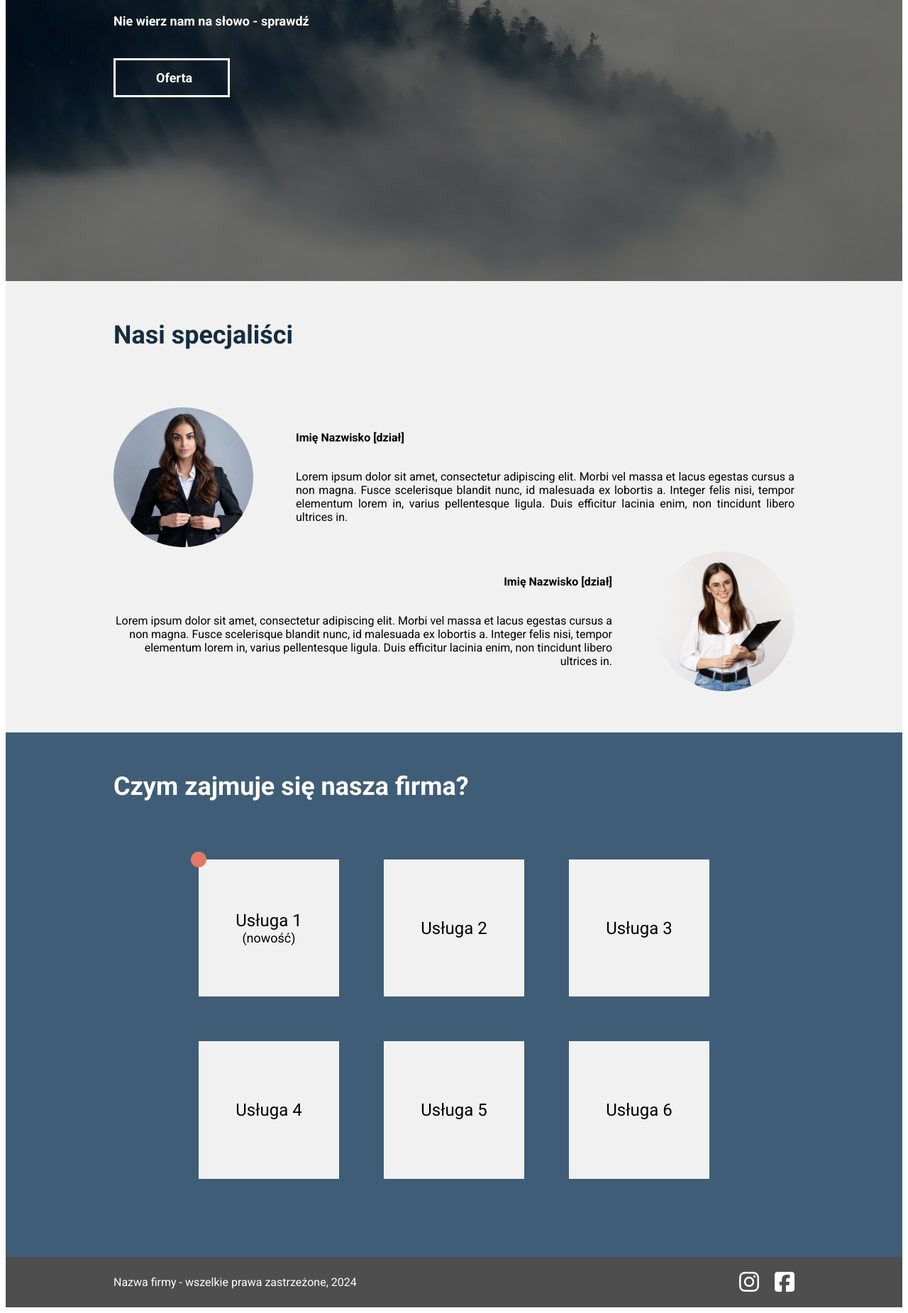
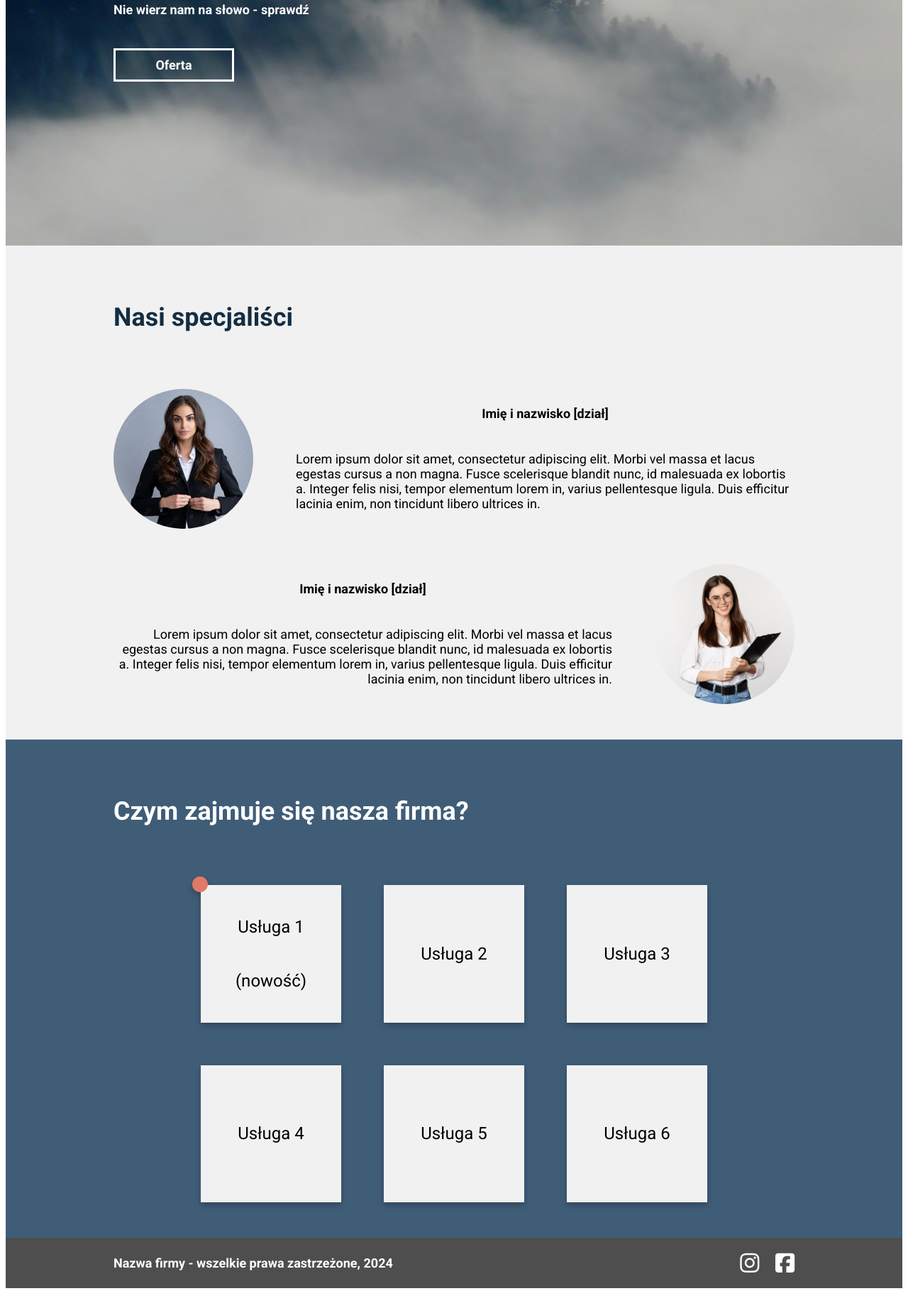
Before and after one commit to dominikpastuszka/myfirstwebsite, a plain HTML site: page index.html in a window 1280 px wide. Shown: the part 462-2312 px from the top of the page at 71% size. After the commit the page ends 2285 px from the top, so only its background shows below. Drawn offline with Linux system fonts and the light colour scheme.

Commit message:
poprawka calego kodu

```diff
--- a/index.html
+++ b/index.html
@@ -2,75 +2,67 @@
 <html lang="pl">
   <head>
     <meta charset="UTF-8" />
-    <meta
-      name="viewport"
-      content="width=device-width, initial-scale=1.0, user-scalable=no, minimum-scale=1.0, maximum-scale=1.0"
-    />
-    <meta
-      name="description"
-      content="First, basic project using HTML and CSS."
-    />
-    <title>Project 1</title>
-    <link rel="stylesheet" href="reset.css" />
-    <link rel="stylesheet" href="style.css" />
+    <meta name="viewport" content="width=device-width, initial-scale=1.0" />
     <link rel="preconnect" href="https://fonts.googleapis.com" />
     <link rel="preconnect" href="https://fonts.gstatic.com" crossorigin />
     <link
       href="https://fonts.googleapis.com/css2?family=Roboto:wght@400;700&display=swap"
       rel="stylesheet"
     />
+    <link rel="stylesheet" href="reset.css" />
+    <link rel="stylesheet" href="style.css" />
     <script
-      src="https://kit.fontawesome.com/4bd1b82178.js"
+      src="https://kit.fontawesome.com/59aaef6d1c.js"
       crossorigin="anonymous"
     ></script>
+    <title>Projekt 1</title>
   </head>
   <body>
-    <nav class="nav-panel">
-      <div class="box-container nav-panel">
-        <p class="nav-panel-company">Moja firma</p>
-        <ul class="nav-panel-navigation">
-          <li><a href="#about-us">O nas</a></li>
-          <li><a href="#offer">Oferta</a></li>
-          <li><a href="#" class="nav-contact">Kontakt</a></li>
+    <nav class="navigation">
+      <div class="container">
+        <a href="#" class="company-name">Moja firma</a>
+        <ul class="links-list">
+          <li><a href="#specialists" class="about">O nas</a></li>
+          <li><a href="#offers" class="offer">Oferta</a></li>
+          <li><a href="#" class="disabled">Kontakt</a></li>
         </ul>
       </div>
     </nav>
-    <header>
-      <div class="header-img">
-        <div class="header-img-shadow">
-          <div class="box-container header-landing-page">
-            <h1 class="title-large header-h1">
+    <header class="header">
+      <div class="shadow">
+        <div class="container">
+          <h1 class="header-title">
             Nasza firma oferuje najwyższej jakości produkty.
           </h1>
-            <p class="text-large header-p">Nie wierz nam na słowo - sprawdź</p>
-            <button onclick="document.location='#offer';">Oferta</button>
-          </div>
+          <h2 class="header-subtitle">Nie wierz nam na słowo - sprawdź</h2>
+          <a href="#offers" class="offer-btn">Oferta</a>
         </div>
       </div>
     </header>
-    <section id="about-us">
-      <div class="box-container div-flex">
-        <h2 class="title-large aside-h2">Nasi specjaliści</h2>
-        <div class="employees">
-          <div class="employees-img img1"></div>
-          <div class="employees-info">
-            <p class="employee-name">Imię Nazwisko [dział]</p>
-            <p class="employee-description">
-              Lorem ipsum dolor sit amet, consectetur adipiscing elit. Morbi vel
-              massa et lacus egestas cursus a non magna. Fusce scelerisque
+    <main>
+      <section class="specialists" id="specialists">
+        <div class="container">
+          <h2 class="specialists-subtitle">Nasi specjaliści</h2>
+          <div class="specialist">
+            <div class="specialist-img"></div>
+            <div class="specialist-info-wrapper">
+              <p class="specialist-name">Imię i nazwisko [dział]</p>
+              <p class="specialist-description">
+                Lorem ipsum dolor sit amet, consectetur adipiscing elit. Morbi
+                vel massa et lacus egestas cursus a non magna. Fusce scelerisque
                 blandit nunc, id malesuada ex lobortis a. Integer felis nisi,
                 tempor elementum lorem in, varius pellentesque ligula. Duis
                 efficitur lacinia enim, non tincidunt libero ultrices in.
               </p>
             </div>
           </div>
-        <div class="employees">
-          <div class="employees-img img2"></div>
-          <div class="employees-info">
-            <p class="employee-name">Imię Nazwisko [dział]</p>
-            <p class="employee-description">
-              Lorem ipsum dolor sit amet, consectetur adipiscing elit. Morbi vel
-              massa et lacus egestas cursus a non magna. Fusce scelerisque
+          <div class="specialist">
+            <div class="specialist-img"></div>
+            <div class="specialist-info-wrapper">
+              <p class="specialist-name">Imię i nazwisko [dział]</p>
+              <p class="specialist-description">
+                Lorem ipsum dolor sit amet, consectetur adipiscing elit. Morbi
+                vel massa et lacus egestas cursus a non magna. Fusce scelerisque
                 blandit nunc, id malesuada ex lobortis a. Integer felis nisi,
                 tempor elementum lorem in, varius pellentesque ligula. Duis
                 efficitur lacinia enim, non tincidunt libero ultrices in.
@@ -79,29 +71,42 @@
           </div>
         </div>
       </section>
-    <section id="offer">
-      <div class="box-container">
-        <h2 class="title-medium offer-h2">Czym zajmuje się nasza firma?</h2>
-        <div class="offer-info">
-          <div class="offer-box">
-            <p class="offer-p">
-              Usługa 1<span class="offer-news">(nowość)</span>
-            </p>
+      <section class="offers" id="offers">
+        <div class="container">
+          <h2 class="offers-subtitle">Czym zajmuje się nasza firma?</h2>
+          <div class="offers-wrapper">
+            <div class="box">
+              <div class="circle"></div>
+              <p class="new-offer">Usługa 1</p>
+              <p>(nowość)</p>
             </div>
-          <div class="offer-box"><p class="offer-p">Usługa 2</p></div>
-          <div class="offer-box"><p class="offer-p">Usługa 3</p></div>
-          <div class="offer-box"><p class="offer-p">Usługa 4</p></div>
-          <div class="offer-box"><p class="offer-p">Usługa 5</p></div>
-          <div class="offer-box"><p class="offer-p">Usługa 6</p></div>
+            <div class="box"><p>Usługa 2</p></div>
+            <div class="box"><p>Usługa 3</p></div>
+            <div class="box"><p>Usługa 4</p></div>
+            <div class="box"><p>Usługa 5</p></div>
+            <div class="box"><p>Usługa 6</p></div>
           </div>
         </div>
       </section>
+    </main>
     <footer class="footer">
-      <div class="box-container footer-info">
-        <p class="footer-p">Nazwa firmy - wszelkie prawa zastrzeżone, 2024</p>
-        <div class="footer-icons">
-          <a href="#"><i class="fa-brands fa-instagram fa-2x"></i></a>
-          <a href="#"><i class="fa-brands fa-square-facebook fa-2x"></i></a>
+      <div class="container">
+        <p>Nazwa firmy - wszelkie prawa zastrzeżone, 2024</p>
+        <div class="icons">
+          <a
+            href="https://instagram.com"
+            target="_blank"
+            rel="noopener nooreferrer"
+          >
+            <i class="fa-brands fa-instagram"></i>
+          </a>
+          <a
+            href="https://facebook.com"
+            target="_blank"
+            rel="noopener nooreferrer"
+          >
+            <i class="fa-brands fa-square-facebook"></i>
+          </a>
         </div>
       </div>
     </footer>
--- a/style.css
+++ b/style.css
@@ -6,125 +6,131 @@ body {
   font-family: "Roboto", sans-serif;
 }
 
-.text-large,
-button {
-  font-family: "Roboto", sans-serif;
-  font-weight: 700;
-  font-size: 18px;
-  line-height: 21px;
+a {
+  color: #ffffff;
+  text-decoration: none;
 }
 
-.title-large {
-  font-family: "Roboto", sans-serif;
+.container {
+  width: 92%;
+  margin: 0 auto;
+}
+
+.navigation {
+  height: 50px;
+  background: #4e4e4e;
+}
+
+.disabled {
+  cursor: not-allowed;
+}
+
+.navigation .container {
+  height: 100%;
+  display: flex;
+  align-items: center;
+  justify-content: space-between;
+}
+
+.company-name {
+  font-weight: bold;
+}
+
+.links-list {
+  display: none;
+}
+
+.offer {
+  margin: 0 45px;
+}
+
+.header .container {
+  display: flex;
+  justify-content: center;
+  flex-direction: column;
+  height: 100%;
+}
+
+.header {
+  height: calc(100vh - 50px);
+  background: url("image.jpg") no-repeat center;
+  background-size: cover;
+}
+
+.shadow {
+  background: rgba(0, 0, 0, 0.15);
+  height: 100%;
+}
+
+.header-title {
   font-weight: 700;
   font-size: 36px;
   line-height: 42px;
+  color: #ffffff;
 }
 
-.title-medium {
-  font-family: "Roboto", sans-serif;
-  font-weight: 700;
-  font-size: 26px;
-  line-height: 30px;
-}
-
-.box-container {
-  width: 96%;
-  margin: 0 auto;
-}
-
-.nav-panel {
-  display: flex;
-  height: 50px;
-  justify-content: space-between;
-  align-items: center;
-  background-color: #4e4e4e;
-}
-
-.nav-panel-company {
+.header-subtitle {
+  margin: 44px 0;
   font-weight: 700;
   font-size: 18px;
   line-height: 21px;
   color: #ffffff;
 }
 
-.nav-panel-navigation {
-  display: none;
+.offer-btn {
+  display: flex;
+  justify-content: center;
+  align-items: center;
+  width: 164px;
+  height: 40.74px;
+  font-weight: 700;
+  font-size: 18px;
+  line-height: 21px;
+  border: 3px solid #ffffff;
+  transition: 1s;
 }
 
-header {
-  height: 100vh;
+.specialists {
+  background: #f1f1f1;
+  padding: 50px 0;
 }
 
-.header-img {
-  background-image: url(image.jpg);
-  background-size: cover;
-  height: 100%;
+.specialist {
+  display: flex;
+  flex-direction: column;
+  align-items: center; /* Center content */
+  text-align: center; /* Center text */
 }
 
-.header-img-shadow {
-  background-color: rgba(0, 0, 0, 0.5);
-  height: 100%;
+.specialist-name {
+  margin-bottom: 25px;
+  font-size: 18px;
+  font-weight: bold;
 }
 
-.header-landing-page {
-  display: flex;
-  flex-direction: column;
-  height: 100vh;
-  justify-content: center;
+.specialist-description {
+  text-align: justify;
+  font-size: 18px;
+  line-height: 21px;
 }
 
-.header-h1 {
-  color: #ffffff;
-  margin-top: 0;
-  margin-bottom: 62px;
-  width: 80%;
-}
-
-.header-p {
-  color: #ffffff;
-  margin-bottom: 42px;
-}
-
-button {
-  box-sizing: border-box;
-  padding: 14px 57px;
-  border: 3px solid #ffffff;
-  background-color: transparent;
-  color: #ffffff;
-  cursor: pointer;
-  width: 164px;
-}
-
-section {
-  display: flex;
-  flex-direction: column;
-  padding: 34px 0;
-}
-
-section#about-us {
-  background-color: #f1f1f1;
-}
-
-.div-flex {
-  display: flex;
-  flex-direction: column;
-}
-
-.aside-h2 {
+.specialists-subtitle {
+  margin-bottom: 60px;
+  font-weight: 700;
+  font-size: 36px;
+  line-height: 42px;
   color: #152d41;
-  margin-top: 0;
-  margin-bottom: 58px;
   text-align: center;
 }
 
-.employees {
+.specialist-info-wrapper {
   display: flex;
-  align-items: center;
+  justify-content: center;
   flex-direction: column;
+  align-items: center; /* Center content */
 }
 
-.employees-img {
+.specialist-img {
   border-radius: 50%;
   width: 197px;
   height: 197px;
@@ -133,270 +139,237 @@ section#about-us {
   background-position: center;
 }
 
-.employees-img.img1 {
+.specialist:nth-of-type(odd) .specialist-img {
+  margin-bottom: 55px;
   background-image: url("employee-img.jpg");
 }
 
-.employees-img.img2 {
+.specialist:nth-of-type(even) .specialist-img {
   background-image: url("employee-img2.jpg");
+  margin: 55px auto;
 }
 
-.employees-info {
-  padding: 20px 0;
-  text-align: justify;
+.offers {
+  background: #405d78;
+  padding: 50px 0;
 }
 
-.employee-name {
+.offers-subtitle {
   font-weight: 700;
-  padding-bottom: 20px;
-}
-
-.employee-description {
-  font-weight: normal;
-  color: #000000;
-}
-
-section#offer {
-  background-color: #405d78;
-}
-
-.offer-h2 {
+  font-size: 26px;
+  line-height: 30px;
   color: #ffffff;
-  margin: 0;
+  margin-bottom: 60px;
   text-align: center;
 }
 
-.offer-info {
+.offers-wrapper {
+  justify-content: center;
+  display: grid;
+  grid-template-columns: auto;
+  gap: 60px;
+  margin: auto;
+}
+
+.box {
   display: flex;
   flex-direction: column;
-  gap: 35px;
+  justify-content: center;
   align-items: center;
-  padding-bottom: 34px;
-  padding-top: 59px;
+  background: #f1f1f1;
+  font-weight: 400;
+  font-size: 24px;
+  transition: 0.5s;
+  filter: drop-shadow(0px 4px 4px rgba(0, 0, 0, 0.25));
+  position: relative;
+  width: 250px;
+  height: 240px;
 }
 
-.offer-box {
-  display: flex;
-  align-items: center;
-  justify-content: center;
-  text-align: center;
-  width: 100%;
-  max-width: 339px;
-  height: 331px;
-  background-color: #f1f1f1;
+.circle {
+  width: 22px;
+  height: 22px;
+  background: #e07a64;
+  border-radius: 50%;
+  position: absolute;
+  top: -12px;
+  left: -12px;
 }
 
-.offer-p {
-  font-weight: 400;
-  font-size: 24px;
-  color: #000000;
-}
-
-.offer-news {
-  display: block;
-  content: "\A";
-  white-space: pre;
-  font-size: 18px;
-  font-weight: 400;
-  color: #000000;
-}
-
-.offer-box:first-child {
-  position: relative;
-}
-
-.offer-box:first-child::after {
-  content: "";
-  width: 22px;
-  height: 22px;
-  border-radius: 50px;
-  background-color: #e07a64;
-  position: absolute;
-  top: -11px;
-  left: -11px;
+.new-offer {
+  text-align: center;
 }
 
 .footer {
-  width: 100%;
-  background-color: #4e4e4e;
-}
-
-.footer-info {
-  display: flex;
-  flex-direction: column;
   height: 147px;
-  background-color: #4e4e4e;
-  align-items: center;
-  justify-content: center;
-}
-
-.footer-p {
-  margin: 0;
+  background: #4e4e4e;
   color: #ffffff;
   text-align: center;
 }
 
-.footer-icons {
-  margin-top: 15px;
+.footer .container {
+  height: 100%;
+  align-items: center;
+  justify-content: center;
+  flex-direction: column;
+  display: flex;
 }
 
-.footer-info i {
-  color: #ffffff;
+.icons {
+  margin-top: 23px;
 }
 
-.footer-icons a:first-child {
-  padding-right: 18px;
+.fa-instagram {
+  font-size: 31px;
+}
+
+.fa-square-facebook {
+  font-size: 31px;
+  margin-left: 18px;
+}
+
+@media screen and (min-width: 425px) {
+  .box {
+    width: 320px;
+    height: 310px;
+  }
 }
 
 @media screen and (min-width: 768px) {
-  .box-container {
-    width: 720px;
+  .links-list {
+    display: flex;
   }
 
-  .nav-panel-navigation {
-    display: block;
-    list-style: none;
+  .header-title {
+    width: 60%;
   }
 
-  .nav-panel-navigation li {
-    display: inline;
+  .offers-wrapper {
+    grid-template-columns: auto auto;
+  }
+}
+
+@media screen and (min-width: 1024px) {
+  .container {
+    width: 960px;
   }
 
-  .nav-panel-navigation li a {
-    text-decoration: none;
-    font-weight: 400;
-    font-size: 18px;
-    line-height: 21px;
-    color: #f1f1f1;
-    padding: 15px;
+  .offer-btn:hover {
+    background: #ffffff;
+    color: black;
   }
 
-  .offer-info {
-    flex-direction: row;
-    flex-wrap: wrap;
-    gap: 35px;
-    padding-bottom: 34px;
-    padding-top: 59px;
+  .offers-wrapper {
+    grid-template-columns: auto auto auto;
   }
 
-  .offer-box {
-    width: 215px;
-    height: 215px;
+  .offers-subtitle {
+    font-size: 36px;
+    line-height: 42px;
+    margin-bottom: 83px;
+    text-align: left;
   }
 
-  .footer-info {
-    flex-direction: row;
-    height: 71px;
-    justify-content: space-between;
+  .box {
+    width: 198px;
+    height: 193.78px;
   }
 
-  .footer-p {
-    text-align: start;
+  .box:hover {
+    transform: scale(1.05);
   }
 
-  .footer-icons {
+  .specialists-subtitle {
+    margin-bottom: 80px;
+    display: flex;
+  }
+
+  .specialist:nth-of-type(odd) {
+    flex-direction: row;
+    margin-bottom: 50px;
+    text-align: left;
+  }
+
+  .specialist:nth-of-type(odd) .specialist-description {
+    text-align: left;
+  }
+
+  .specialist:nth-of-type(even) {
+    flex-direction: row-reverse;
+    text-align: right;
+  }
+
+  .specialist:nth-of-type(even) .specialist-description {
+    text-align: right;
+  }
+
+  .specialist:nth-of-type(odd) .specialist-img {
+    margin-right: 60px;
+    margin-bottom: 0;
+  }
+
+  .specialist:nth-of-type(even) .specialist-img {
+    margin: 0 0 0 60px;
+  }
+
+  .footer .container {
+    justify-content: space-between;
+    flex-direction: row;
+  }
+
+  .footer {
+    height: 71px;
+    font-weight: 700;
+    font-size: 18px;
+  }
+
+  .icons {
     margin-top: 0;
   }
 }
 
-@media screen and (min-width: 1024px) {
-  .box-container {
-    width: 960px;
+@media screen and (max-width: 320px) {
+  .header-title {
+    font-size: 28px;
+    line-height: 32px;
   }
 
-  .nav-contact {
-    cursor: not-allowed;
+  .header-subtitle {
+    font-size: 16px;
+    line-height: 18px;
+    margin: 24px 0;
   }
 
-  .header-h1 {
-    width: 60%;
+  .offer-btn {
+    width: 140px;
+    height: 35px;
+    font-size: 16px;
+    line-height: 18px;
   }
 
-  button {
-    transition: color 1s, background-color 1s;
+  .specialist-description {
+    font-size: 16px;
+    line-height: 19px;
   }
 
-  button:hover {
-    background-color: #ffffff;
-    color: #000000;
+  .specialist-img {
+    width: 150px;
+    height: 150px;
   }
 
-  section#about-us {
-    padding: 55px 0;
+  .box {
+    width: 180px;
+    height: 170px;
+    font-size: 20px;
   }
 
-  .aside-h2 {
-    margin-bottom: 78px;
-    text-align: start;
+  .circle {
+    width: 18px;
+    height: 18px;
   }
 
-  .employees {
-    flex-direction: row;
-  }
-
-  .employees-info {
-    margin-left: 60px;
-  }
-
-  .employees:nth-of-type(even) .employees-img {
-    order: 2;
-  }
-
-  .employees:nth-of-type(even) .employees-info {
-    order: 1;
-    margin-left: 0;
-    margin-right: 60px;
-    text-align: right;
-  }
-
-  section#offer {
-    padding: 55px 0;
-  }
-
-  .offer-h2 {
-    font-size: 36px;
-    line-height: 42px;
-    text-align: start;
-  }
-
-  .offer-info {
-    width: 720px;
-    gap: 62.63px 63px;
-    justify-content: space-between;
-    padding-bottom: 55px;
-    padding-top: 81.67px;
-    margin: 0 auto;
-  }
-
-  .offer-box {
-    width: 198px;
-    height: 193.78px;
-    transition: 0.5s;
-  }
-
-  .offer-box:hover {
-    transform: scale(1.05);
-  }
-
-  .footer-info i {
-    transition: 0.5s;
-  }
-
-  .footer-info i:hover {
-    transform: scale(1.05);
+  .fa-instagram,
+  .fa-square-facebook {
+    font-size: 26px;
   }
 }
-
-@media screen and (max-width: 320px) {
-  .offer-box {
-    width: 100%;
-    height: auto;
-    max-width: 280px;
-  }
-
-  .offer-box:first-child::after {
-    top: -5px;
-    left: -5px;
-    transform: scale(0.8);
-  }
-}
```
Lines whose indentation alone changed are shown as unchanged.
